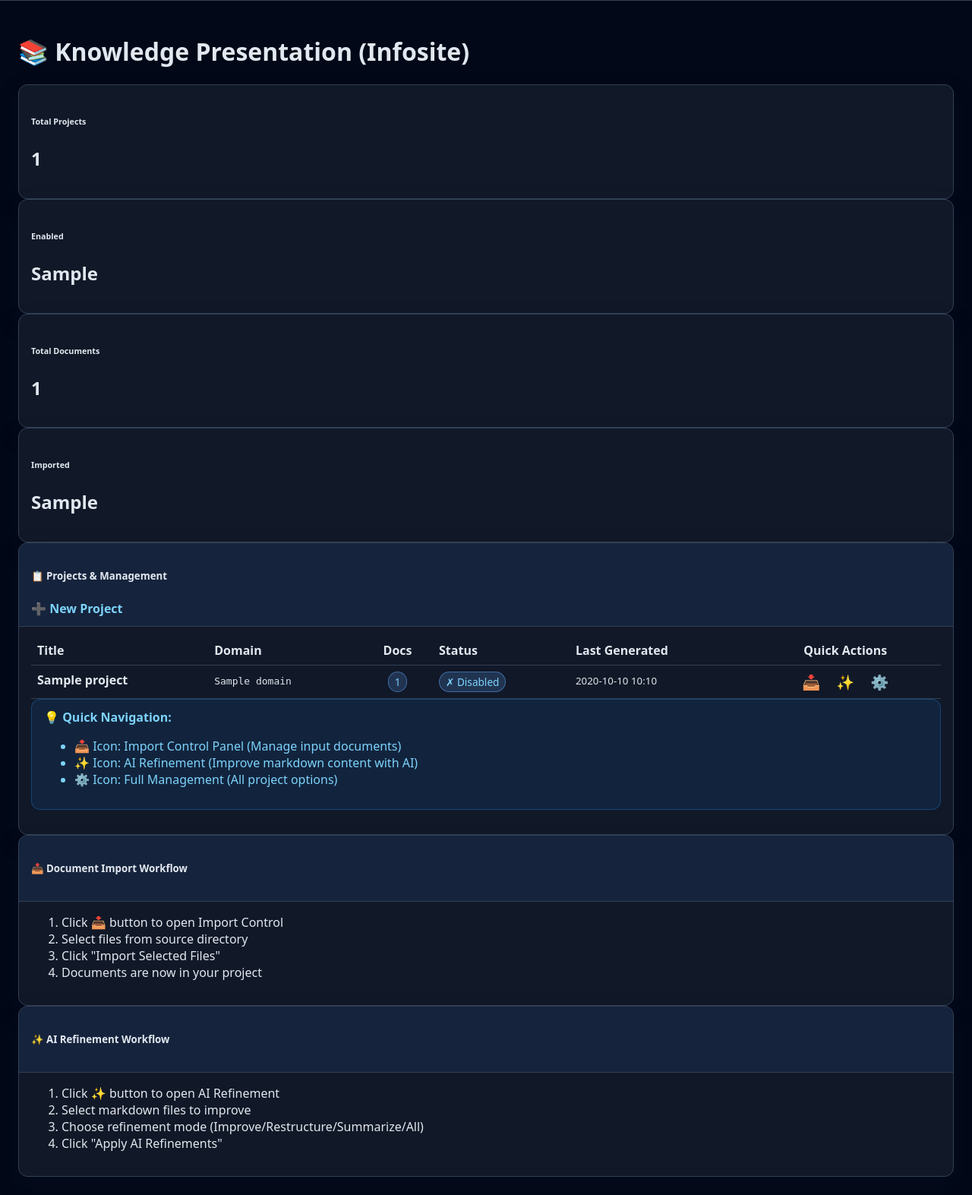
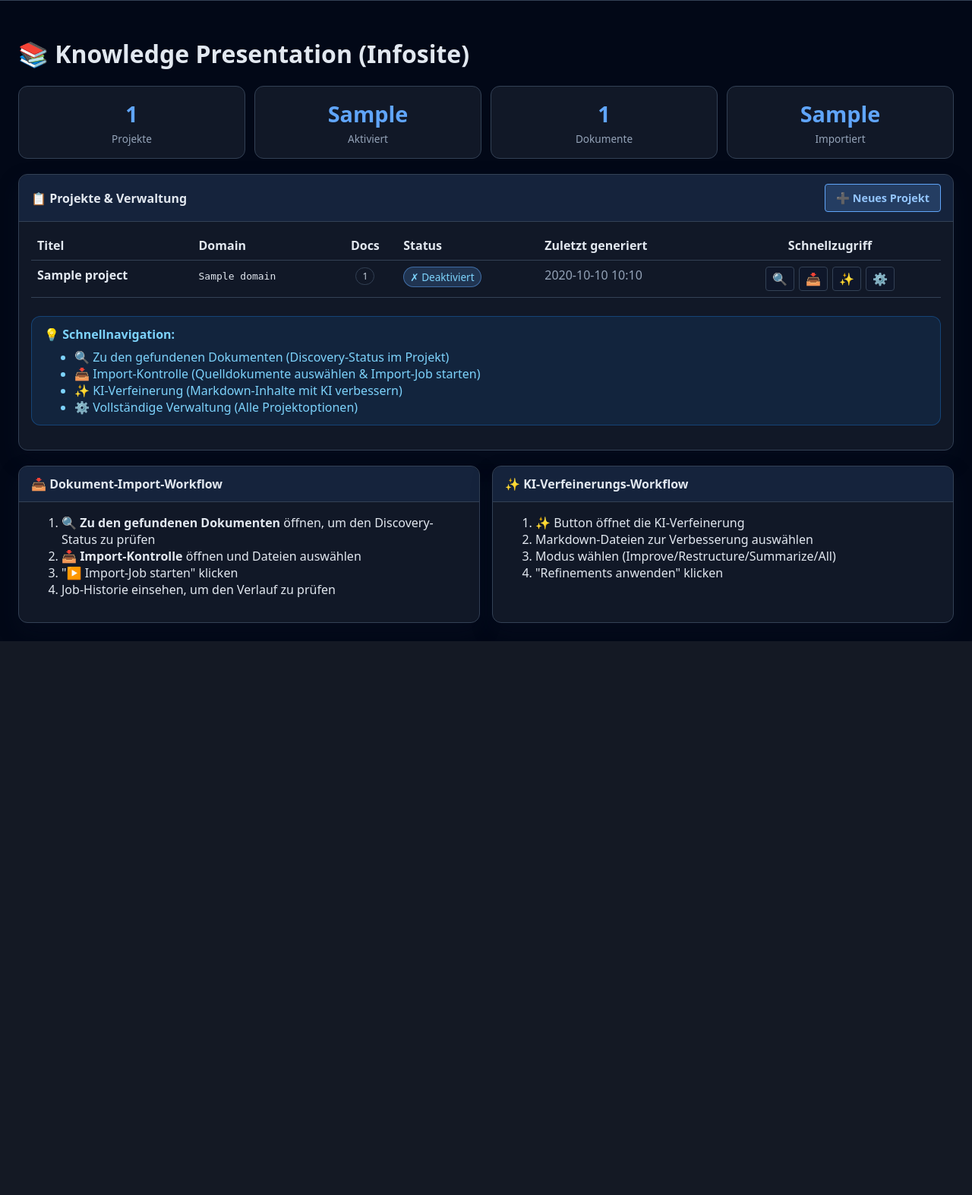
Before and after one commit to uvlightdrops/ki-knowledge, a Django app: template ki_knowledge/django_site/templates/infosite/dashboard.html in a window 1280 px wide. Shown: the part 259-1832 px from the top of the page at 76% size. After the commit the page ends 1103 px from the top, so only its background shows below. Run offline with Django 4.2, Linux system fonts and the light colour scheme; the template is opened without the code that fills it: most values are stand-ins (such as "Sample title", 1, 10 or a date in 2020).

Commit message:
Add dashboard 'discovered documents' link, refresh SYSTEM_OVERVIEW.md
- Dashboard project table gets a '🔍 Zu den gefundenen Dokumenten' quick
  action linking to project_detail?status=discovered, alongside the
  existing import/refine/manage icons; dashboard.html moved onto the
  shared kicli CSS system.
- SYSTEM_OVERVIEW.md updated to reflect actual current state: canonical
  DataSource abstraction, Wagtail parallel CMS layer, decoupled/job-tracked
  extraction and import pipelines, generate_test_corpus tool, and the
  import-control UX pass. Outdated Phase 1-4 roadmap checklists replaced
  with accurate done/pending status.

Co-authored-by: Copilot <223556219+Copilot@users.noreply.github.com>

```diff
--- a/ki_knowledge/django_site/templates/infosite/dashboard.html
+++ b/ki_knowledge/django_site/templates/infosite/dashboard.html
@@ -3,165 +3,162 @@
 
 {% block title %}Infosite Dashboard{% endblock %}
 
+{% block extra_css %}
+<style>
+  .stats-cards {
+    display: grid;
+    grid-template-columns: repeat(auto-fit, minmax(150px, 1fr));
+    gap: 12px;
+    margin-bottom: 20px;
+  }
+  .stat-card {
+    background: var(--kicli-panel);
+    border: 1px solid var(--kicli-border);
+    border-radius: var(--kicli-radius-md);
+    padding: 16px;
+    text-align: center;
+  }
+  .stat-card .value { font-size: 1.8em; font-weight: bold; color: #60a5fa; }
+  .stat-card .label { font-size: 0.85rem; color: var(--kicli-text-soft); margin-top: 4px; }
+
+  .card-header-row {
+    display: flex;
+    justify-content: space-between;
+    align-items: center;
+  }
+
+  .btn {
+    display: inline-block;
+    padding: 8px 14px;
+    border: 1px solid var(--kicli-border);
+    background: var(--kicli-panel-alt);
+    color: var(--kicli-text);
+    border-radius: 4px;
+    cursor: pointer;
+    transition: all 0.2s ease;
+    text-decoration: none;
+    font-size: 0.9rem;
+  }
+  .btn:hover { border-color: #60a5fa; background: rgba(96, 165, 250, 0.1); }
+  .btn-primary { background: rgba(96, 165, 250, 0.2); border-color: #60a5fa; color: #93c5fd; }
+  .btn-primary:hover { background: rgba(96, 165, 250, 0.3); }
+  .btn-sm { padding: 4px 8px; font-size: 1rem; }
+
+  .quick-actions { display: flex; gap: 6px; justify-content: center; flex-wrap: wrap; }
+
+  .workflow-grid {
+    display: grid;
+    grid-template-columns: repeat(auto-fit, minmax(280px, 1fr));
+    gap: 16px;
+    margin-top: 20px;
+  }
+</style>
+{% endblock %}
+
 {% block content %}
-<div class="container mt-4">
+<div class="section">
   <h1>📚 Knowledge Presentation (Infosite)</h1>
 
-    <div class="row mb-4">
-        <div class="col-md-3">
-            <div class="card">
-                <div class="card-body">
-                    <h6 class="card-title">Total Projects</h6>
-                    <h2>{{ stats.total_projects }}</h2>
-                </div>
-            </div>
-        </div>
-        <div class="col-md-3">
-            <div class="card">
-                <div class="card-body">
-                    <h6 class="card-title">Enabled</h6>
-                    <h2>{{ stats.enabled_projects }}</h2>
-                </div>
-            </div>
-        </div>
-        <div class="col-md-3">
-            <div class="card">
-                <div class="card-body">
-                    <h6 class="card-title">Total Documents</h6>
-                    <h2>{{ stats.total_documents }}</h2>
-                </div>
-            </div>
-        </div>
-        <div class="col-md-3">
-            <div class="card">
-                <div class="card-body">
-                    <h6 class="card-title">Imported</h6>
-                    <h2>{{ stats.imported_documents }}</h2>
-                </div>
-            </div>
-        </div>
+  <div class="stats-cards">
+    <div class="stat-card"><div class="value">{{ stats.total_projects }}</div><div class="label">Projekte</div></div>
+    <div class="stat-card"><div class="value">{{ stats.enabled_projects }}</div><div class="label">Aktiviert</div></div>
+    <div class="stat-card"><div class="value">{{ stats.total_documents }}</div><div class="label">Dokumente</div></div>
+    <div class="stat-card"><div class="value">{{ stats.imported_documents }}</div><div class="label">Importiert</div></div>
   </div>
 
-    <div class="card mb-4">
-        <div class="card-header d-flex justify-content-between align-items-center">
-            <h5 class="mb-0">📋 Projects & Management</h5>
-            <a href="/admin/django_site/infositeproject/add/" class="btn btn-sm btn-primary">
-                ➕ New Project
-            </a>
+  <div class="card">
+    <div class="card-header card-header-row">
+      <span>📋 Projekte & Verwaltung</span>
+      <a href="/admin/django_site/infositeproject/add/" class="btn btn-primary">➕ Neues Projekt</a>
     </div>
-        <div class="card-body">
+
     {% if projects %}
-            <table class="table table-hover">
+    <div class="table-wrap">
+      <table>
         <thead>
           <tr>
-                        <th>Title</th>
+            <th>Titel</th>
             <th>Domain</th>
             <th style="text-align: center;">Docs</th>
             <th>Status</th>
-                        <th>Last Generated</th>
-                        <th style="text-align: center;">Quick Actions</th>
+            <th>Zuletzt generiert</th>
+            <th style="text-align: center;">Schnellzugriff</th>
           </tr>
         </thead>
         <tbody>
           {% for project in projects %}
           <tr>
-                        <td>
-                            <strong>{{ project.title }}</strong>
-                        </td>
+            <td><strong>{{ project.title }}</strong></td>
             <td><code>{{ project.domain }}</code></td>
             <td style="text-align: center;">
-                            <span class="badge bg-info">
-                                {{ project.documents.all|length }}
-                            </span>
+              <span class="chip">{{ project.documents.all|length }}</span>
             </td>
             <td>
               {% if project.enabled %}
-                            <span class="badge bg-success">✓ Enabled</span>
+                <span class="badge badge-success">✓ Aktiviert</span>
               {% else %}
-                            <span class="badge bg-secondary">✗ Disabled</span>
+                <span class="badge">✗ Deaktiviert</span>
               {% endif %}
             </td>
             <td>
               {% if project.last_generated %}
-                            <small>{{ project.last_generated|date:"Y-m-d H:i" }}</small>
+                <span class="muted">{{ project.last_generated|date:"Y-m-d H:i" }}</span>
               {% else %}
-                            <small class="text-muted">Never</small>
+                <span class="muted">Nie</span>
               {% endif %}
             </td>
-                        <td style="text-align: center;">
-                            <div class="btn-group btn-group-sm" role="group">
+            <td>
+              <div class="quick-actions">
+                <a href="{% url 'infosite:project_detail' project.id %}?status=discovered"
+                   class="btn btn-sm" title="Zu den gefundenen Dokumenten">🔍</a>
                 <a href="{% url 'infosite:import_control' project.id %}"
-                                   class="btn btn-outline-primary" title="Import Documents">
-                                   📥
-                                </a>
+                   class="btn btn-sm" title="Import-Kontrolle">📥</a>
                 <a href="{% url 'infosite:ai_refine' project.id %}"
-                                   class="btn btn-outline-warning" title="AI Refinement">
-                                   ✨
-                                </a>
+                   class="btn btn-sm" title="KI-Verfeinerung">✨</a>
                 <a href="{% url 'infosite:project_detail' project.id %}"
-                                   class="btn btn-outline-info" title="Full Management">
-                                   ⚙️
-                                </a>
+                   class="btn btn-sm" title="Vollständige Verwaltung">⚙️</a>
               </div>
             </td>
           </tr>
           {% endfor %}
         </tbody>
       </table>
+    </div>
 
-            <div class="alert alert-info mt-3 mb-0">
-                <strong>💡 Quick Navigation:</strong>
-                <ul class="mb-0">
-                    <li>📥 Icon: Import Control Panel (Manage input documents)</li>
-                    <li>✨ Icon: AI Refinement (Improve markdown content with AI)</li>
-                    <li>⚙️ Icon: Full Management (All project options)</li>
+    <div class="alert alert-info section">
+      <strong>💡 Schnellnavigation:</strong>
+      <ul style="margin: 8px 0 0 0;">
+        <li>🔍 Zu den gefundenen Dokumenten (Discovery-Status im Projekt)</li>
+        <li>📥 Import-Kontrolle (Quelldokumente auswählen & Import-Job starten)</li>
+        <li>✨ KI-Verfeinerung (Markdown-Inhalte mit KI verbessern)</li>
+        <li>⚙️ Vollständige Verwaltung (Alle Projektoptionen)</li>
       </ul>
     </div>
     {% else %}
-            <p class="text-muted">No projects yet. <a href="/admin/django_site/infositeproject/add/">Create one</a></p>
+    <p class="muted">Noch keine Projekte. <a href="/admin/django_site/infositeproject/add/">Eines erstellen</a></p>
     {% endif %}
   </div>
+
+  <div class="workflow-grid">
+    <div class="card">
+      <div class="card-header">📥 Dokument-Import-Workflow</div>
+      <ol>
+        <li>🔍 <strong>Zu den gefundenen Dokumenten</strong> öffnen, um den Discovery-Status zu prüfen</li>
+        <li>📥 <strong>Import-Kontrolle</strong> öffnen und Dateien auswählen</li>
+        <li>"▶️ Import-Job starten" klicken</li>
+        <li>Job-Historie einsehen, um den Verlauf zu prüfen</li>
+      </ol>
     </div>
 
-    <div class="row mt-4">
-        <div class="col-md-6">
     <div class="card">
-                <div class="card-header">
-                    <h5 class="mb-0">📥 Document Import Workflow</h5>
-                </div>
-                <div class="card-body">
+      <div class="card-header">✨ KI-Verfeinerungs-Workflow</div>
       <ol>
-                        <li>Click <strong>📥</strong> button to open Import Control</li>
-                        <li>Select files from source directory</li>
-                        <li>Click "Import Selected Files"</li>
-                        <li>Documents are now in your project</li>
+        <li>✨ Button öffnet die KI-Verfeinerung</li>
+        <li>Markdown-Dateien zur Verbesserung auswählen</li>
+        <li>Modus wählen (Improve/Restructure/Summarize/All)</li>
+        <li>"Refinements anwenden" klicken</li>
       </ol>
     </div>
   </div>
 </div>
-
-        <div class="col-md-6">
-            <div class="card">
-                <div class="card-header">
-                    <h5 class="mb-0">✨ AI Refinement Workflow</h5>
-                </div>
-                <div class="card-body">
-                    <ol>
-                        <li>Click <strong>✨</strong> button to open AI Refinement</li>
-                        <li>Select markdown files to improve</li>
-                        <li>Choose refinement mode (Improve/Restructure/Summarize/All)</li>
-                        <li>Click "Apply AI Refinements"</li>
-                    </ol>
-                </div>
-            </div>
-        </div>
-    </div>
-</div>
-
-<style>
-.btn-group-sm .btn {
-    font-size: 1.2rem;
-    padding: 0.25rem 0.5rem;
-}
-</style>
 {% endblock %}
```
Also changed, not shown: doc/SYSTEM_OVERVIEW.md (+89 -106 lines). Lines whose indentation alone changed are shown as unchanged.
